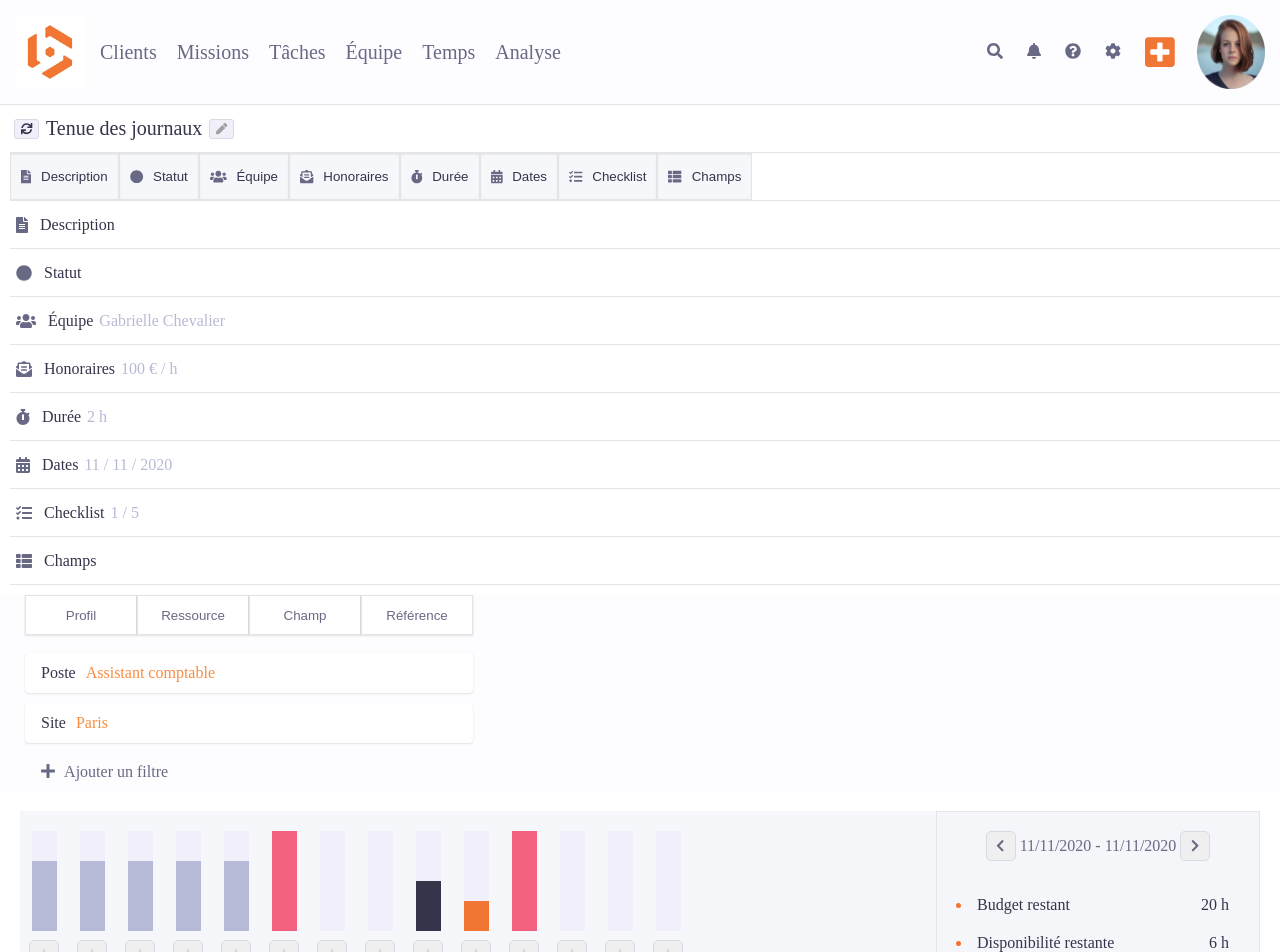
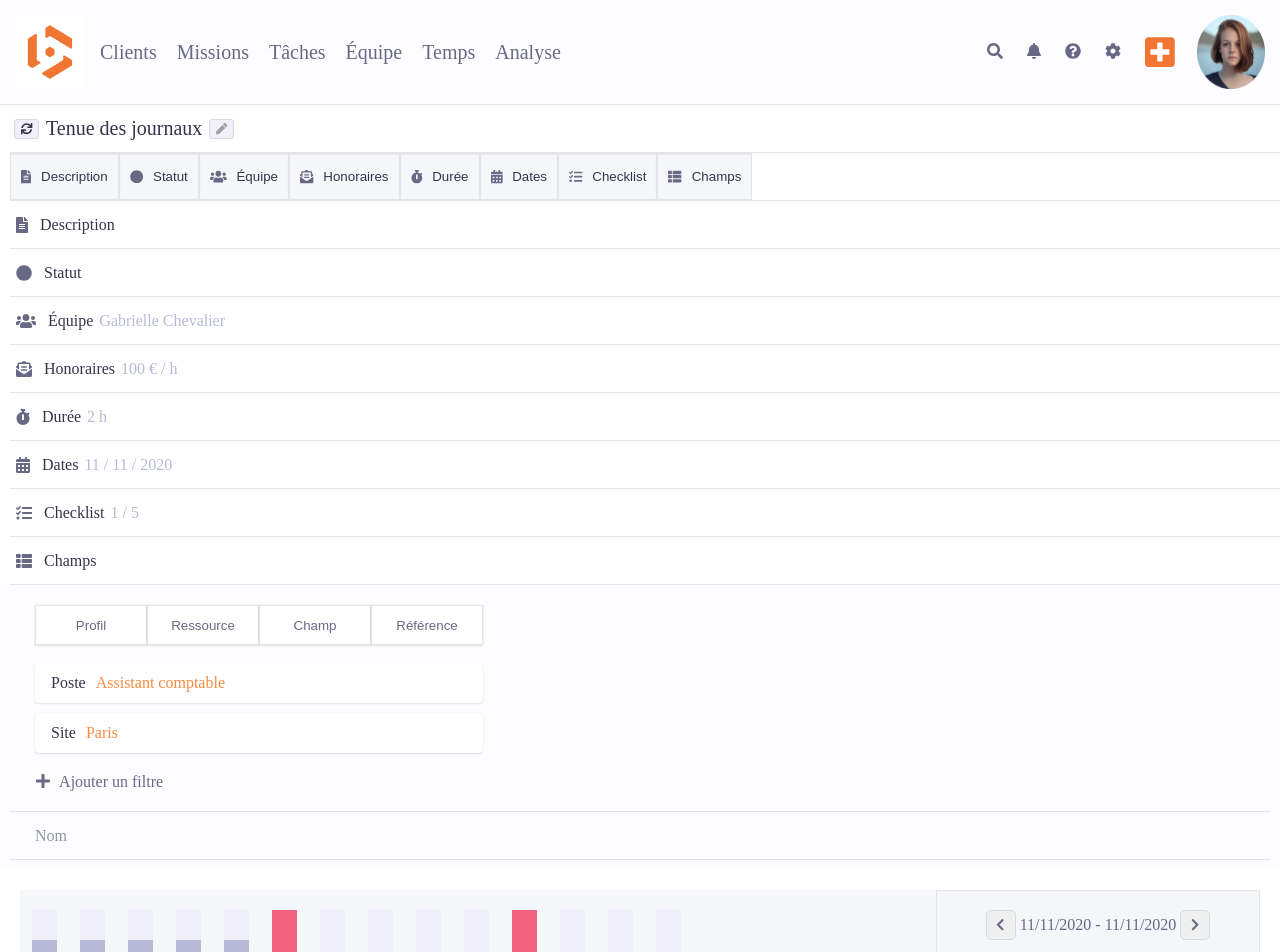
Before and after one commit to deepikabekal/Beeye-1.0, a React (Create React App) app: page / in a window 1280 px wide. Shown: the top 952 px of the page. Built offline with nearby package versions, Linux system fonts and the light colour scheme.

Commit message:
fixed design issue

```diff
--- a/public/index.css
+++ b/public/index.css
@@ -10,6 +10,7 @@
   --baseLight20: #f1f0fa;
   --baseDark01: #34344b;
   --backGroundColor: #ffffff;
+  --greysDark0: #9096a0;
 
   /* --dark: #000000;
   --darker: #111111;
--- a/src/components/TeamSection/Equipe/EquipeStyles.css
+++ b/src/components/TeamSection/Equipe/EquipeStyles.css
@@ -1,5 +1,6 @@
 .equipe-div {
   background-color: var(--baseLight21);
+  padding: 10px;
 }
 .toggle-btn-bar,
 .post-site-div {
@@ -56,6 +57,16 @@
 
 .equipe-plus {
   color: var(--baseMed10);
+  margin: 10px 20px;
+  padding: 10px 0;
+}
+
+.nom-div {
+  height: 48px;
+  display: flex;
+  align-items: center;
+}
+.nom-p-tag {
   margin: 10px 25px;
-  padding: 10px;
+  color: var(--greysDark0);
 }
--- a/src/components/TeamSection/Equipe/index.js
+++ b/src/components/TeamSection/Equipe/index.js
@@ -12,6 +12,7 @@ function Equipe() {
   ];
   return (
     <div className="equipe-div">
+      <div className="div-border">
         <div className="toggle-btn-bar">
           {toggleBtn.map((item) => (
             <button key={item.id} type="button" className="equipe-toggle-btn">
@@ -32,6 +33,10 @@ function Equipe() {
           un filtre
         </p>
       </div>
+      <div className="nom-div div-border">
+        <p className="nom-p-tag">Nom</p>
+      </div>
+    </div>
   );
 }
 
```
Lines whose indentation alone changed are shown as unchanged.
